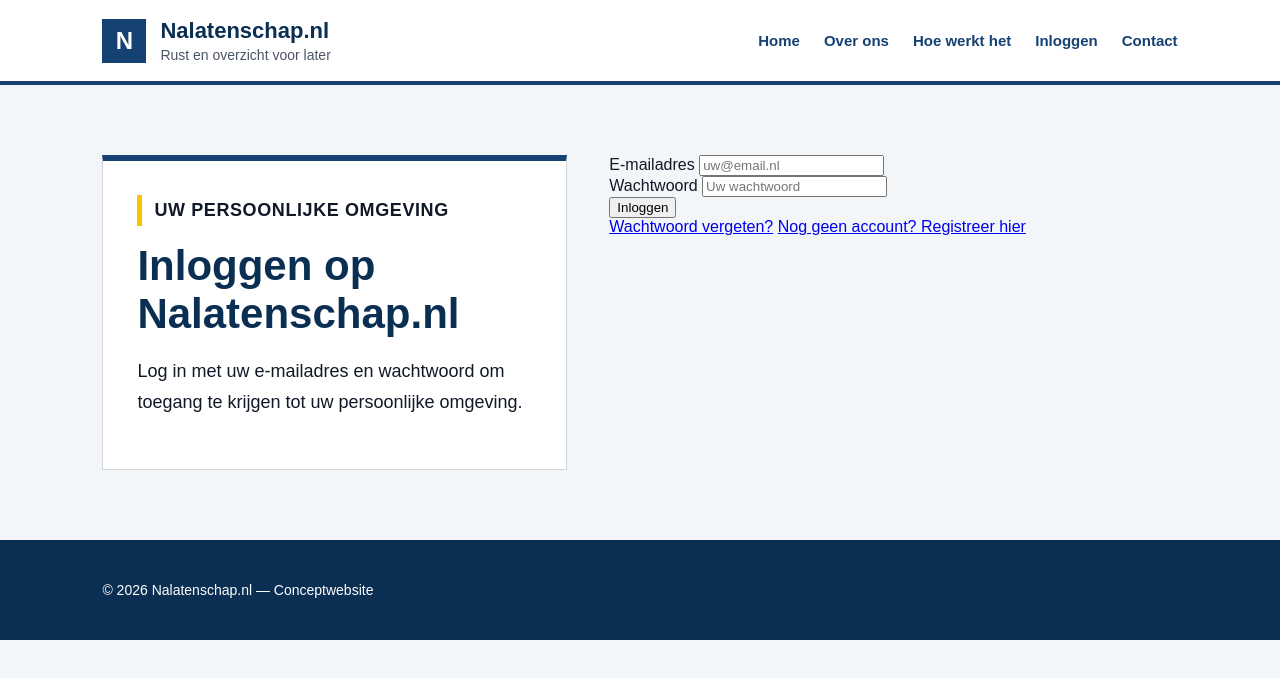
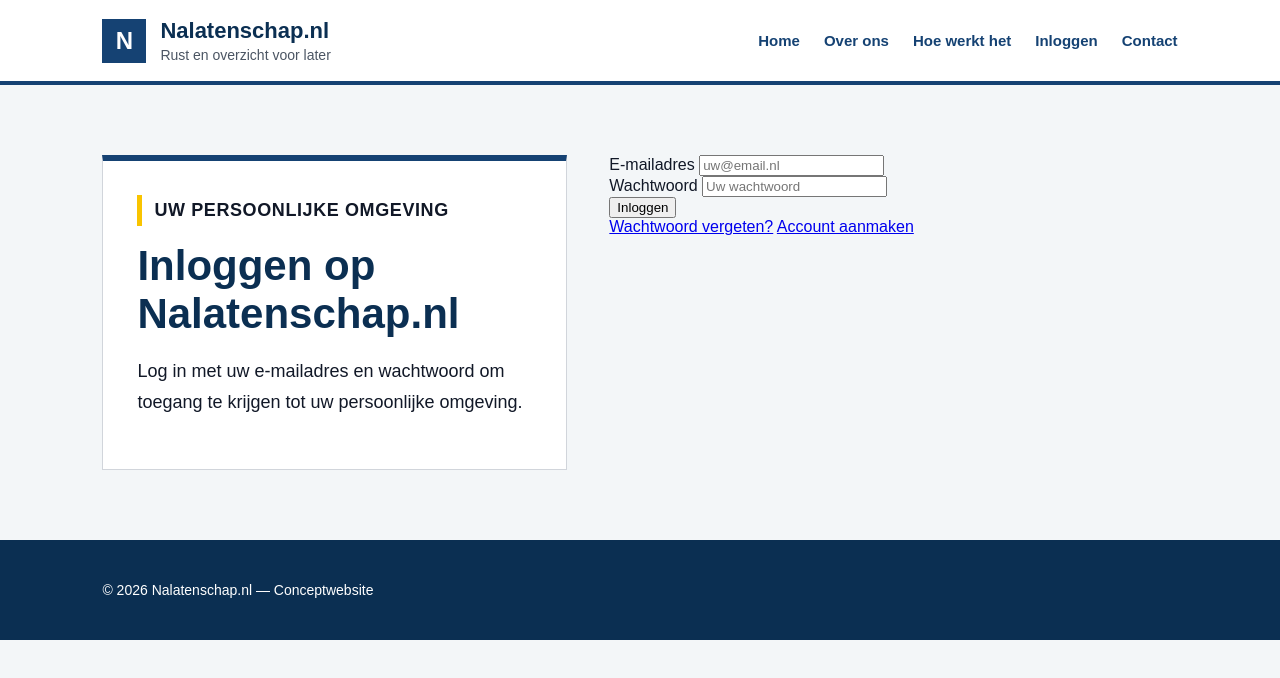
Before and after one commit to aroojannnn/mijnlevensmap, a website: page login.html in a window 1280 px wide. Drawn offline with Linux system fonts and the light colour scheme.

Commit message:
Fix account aanmaken knop

```diff
--- a/login.html
+++ b/login.html
@@ -51,7 +51,8 @@
 
           <div class="login-links">
             <a href="#">Wachtwoord vergeten?</a>
-            <a href="/register">Nog geen account? Registreer hier</a>
+            <a href="/register">Account aanmaken</a>
+
           </div>
         </form>
       </div>
```
